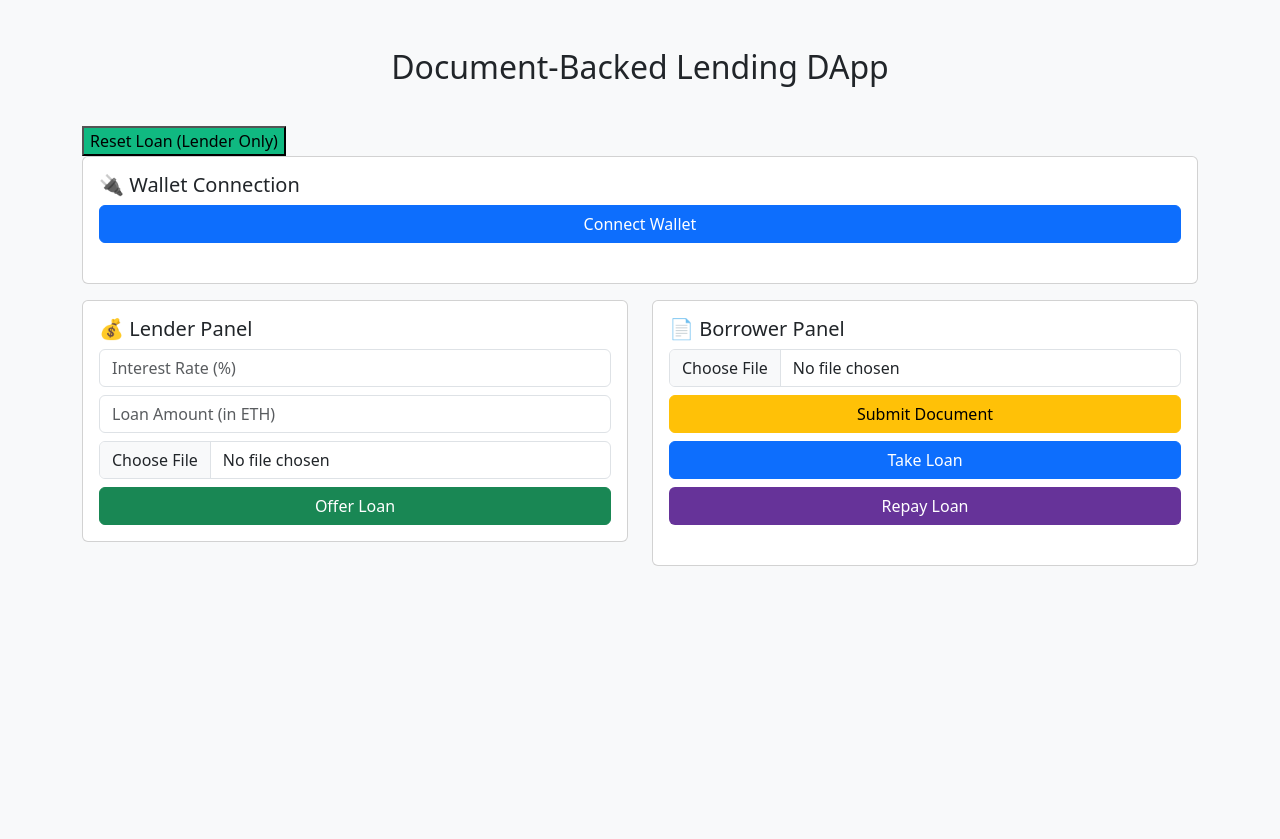
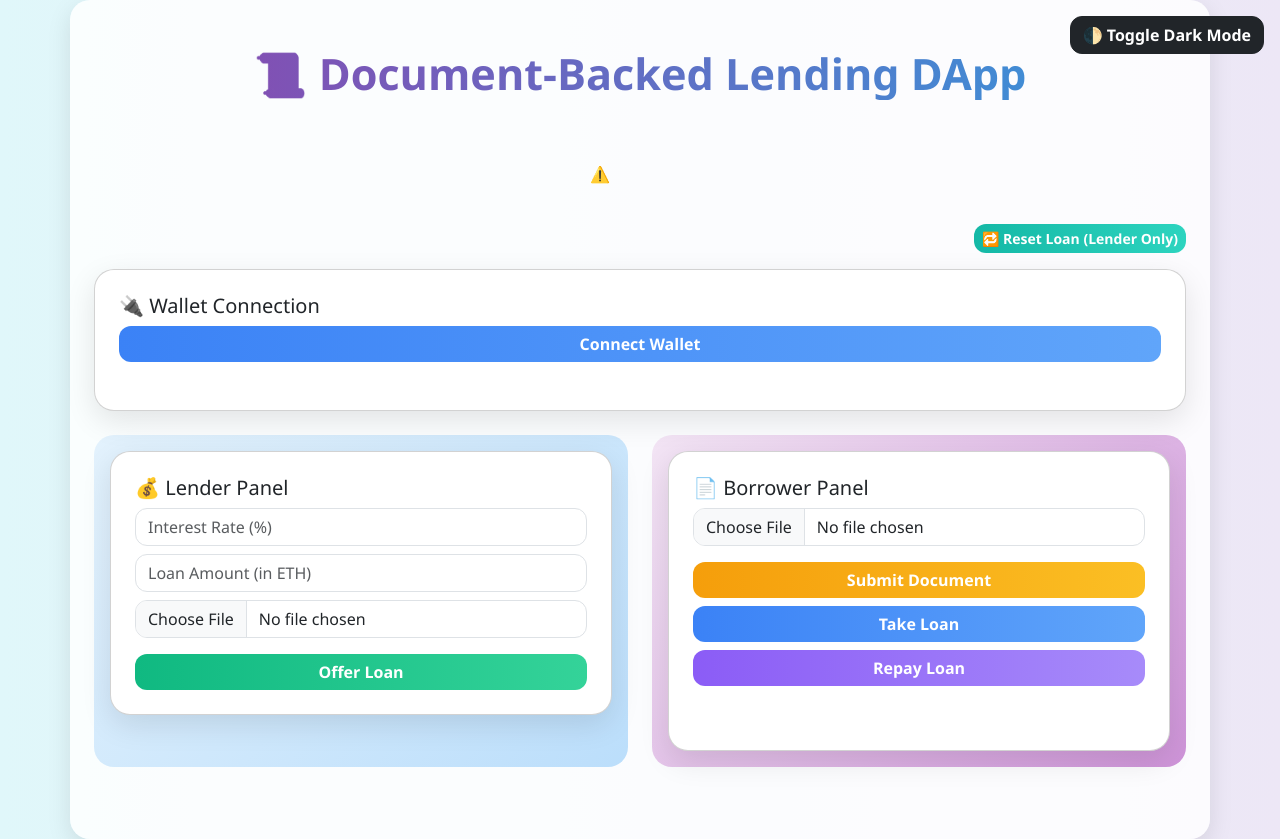
Before and after one commit to KatariTrivikram/P2P-lending, a plain HTML site: page index.html in a window 1280 px wide. Before the commit the page ends 800 px from the top, so only its background shows below. Drawn offline with nearby package versions, Linux system fonts and the light colour scheme; no server answers.

Commit message:
index.html

```diff
--- a/index.html
+++ b/index.html
@@ -1,49 +1,203 @@
 <!DOCTYPE html>
 <html lang="en">
 <head>
-  <meta charset="UTF-8">
-  <meta name="viewport" content="width=device-width, initial-scale=1.0">
+  <meta charset="UTF-8" />
+  <meta name="viewport" content="width=device-width, initial-scale=1.0"/>
   <title>Document-Backed Lending DApp</title>
   <script src="https://cdn.jsdelivr.net/npm/web3@latest/dist/web3.min.js"></script>
   <link href="https://cdn.jsdelivr.net/npm/bootstrap@5.3.0/dist/css/bootstrap.min.css" rel="stylesheet">
+  <script src="https://unpkg.com/@lottiefiles/lottie-player@latest/dist/lottie-player.js"></script>
+
+  <style>
+    :root {
+      --bg-light: #f3f4f6;
+      --bg-dark: #121212;
+      --text-light: #1f2937;
+      --text-dark: #f9fafb;
+    }
+
+    body {
+      background: linear-gradient(to right, #e0f7fa, #ede7f6);
+      transition: all 0.4s ease-in-out;
+      font-family: 'Segoe UI', sans-serif;
+    }
+
+    body.dark-mode {
+      background: linear-gradient(to right, #121212, #1f1f1f);
+      color: var(--text-dark);
+    }
+
+    .container {
+      background: rgba(255, 255, 255, 0.85);
+      border-radius: 20px;
+      box-shadow: 0 8px 25px rgba(0, 0, 0, 0.1);
+      transition: 0.4s;
+    }
+
+    body.dark-mode .container {
+      background: rgba(33, 33, 33, 0.85);
+      color: var(--text-dark);
+    }
+
+    .title {
+      font-size: 2.7rem;
+      font-weight: bold;
+      text-align: center;
+      background: linear-gradient(to right, #8e44ad, #3498db);
+      -webkit-background-clip: text;
+      -webkit-text-fill-color: transparent;
+    }
+
+    .lender-panel {
+      background: linear-gradient(135deg, #e3f2fd, #bbdefb);
+      border-radius: 20px;
+      padding: 1rem;
+    }
+
+    .borrower-panel {
+      background: linear-gradient(135deg, #f3e5f5, #ce93d8);
+      border-radius: 20px;
+      padding: 1rem;
+    }
+
+    .card {
+      border-radius: 20px;
+      backdrop-filter: blur(8px);
+      box-shadow: 0 10px 30px rgba(0, 0, 0, 0.1);
+      transition: 0.3s ease-in-out;
+    }
+
+    .card:hover {
+      transform: translateY(-5px);
+      box-shadow: 0 12px 30px rgba(0, 0, 0, 0.2);
+    }
+
+    .form-control {
+      border-radius: 12px;
+    }
+
+    .btn {
+      border-radius: 12px;
+      font-weight: 600;
+      transition: 0.3s;
+    }
+
+    .btn-success { background: linear-gradient(to right, #10b981, #34d399); color: white; border: none; }
+    .btn-warning { background: linear-gradient(to right, #f59e0b, #fbbf24); color: white; border: none; }
+    .btn-primary { background: linear-gradient(to right, #3b82f6, #60a5fa); color: white; border: none; }
+    .btn-purple  { background: linear-gradient(to right, #8b5cf6, #a78bfa); color: white; border: none; }
+    .btn-reset   { background: linear-gradient(to right, #14b8a6, #2dd4bf); color: white; border: none; }
+
+    #repayStatus {
+      font-weight: bold;
+    }
+
+    .dark-toggle {
+      position: fixed;
+      top: 1rem;
+      right: 1rem;
+      z-index: 999;
+    }
+
+    /* Toast styles */
+    #toastBox {
+      position: fixed;
+      bottom: 20px;
+      right: 20px;
+      z-index: 9999;
+    }
+
+    .toast {
+      background-color: #0d6efd;
+      color: white;
+      padding: 12px 20px;
+      border-radius: 10px;
+      margin-top: 10px;
+      animation: slideIn 0.5s ease-out;
+    }
+
+    @keyframes slideIn {
+      from { opacity: 0; transform: translateX(100px); }
+      to { opacity: 1; transform: translateX(0); }
+    }
+  </style>
 </head>
-<body class="bg-light">
-<div class="container py-5">
-  <h2 class="text-center mb-4">Document-Backed Lending DApp</h2>
-	<button onclick="resetLoanManually()" style="margin-top: 1rem; background-color: #10b981;">Reset Loan (Lender Only)</button>
+<body>
+  <button class="btn btn-dark dark-toggle" onclick="toggleDarkMode()">🌓 Toggle Dark Mode</button>
 
+  <div class="container py-5 px-4">
+    <h2 class="title mb-4">📜 Document-Backed Lending DApp</h2>
 
-  <div class="card mb-3 p-3">
+    <lottie-player
+      src="https://assets5.lottiefiles.com/packages/lf20_ydo1amjm.json"
+      background="transparent"
+      speed="1"
+      style="width: 100px; height: 100px; margin: 0 auto;"
+      loop
+      autoplay>
+    </lottie-player>
+
+    <div class="text-end mb-3">
+      <button onclick="resetLoanManually()" class="btn btn-reset btn-sm">🔁 Reset Loan (Lender Only)</button>
+    </div>
+
+    <div class="card mb-4 p-4">
       <h5>🔌 Wallet Connection</h5>
       <button class="btn btn-primary mb-2" onclick="connectWallet()">Connect Wallet</button>
       <p id="walletAddress" class="text-success"></p>
     </div>
 
     <div class="row">
-    <div class="col-md-6">
-      <div class="card p-3">
+      <div class="col-md-6 mb-4">
+        <div class="lender-panel h-100">
+          <div class="card p-4">
             <h5>💰 Lender Panel</h5>
             <input id="interestRate" class="form-control mb-2" placeholder="Interest Rate (%)">
             <input id="loanAmount" class="form-control mb-2" placeholder="Loan Amount (in ETH)">
-        <input type="file" id="lenderDoc" class="form-control mb-2">
-        <button class="btn btn-success" onclick="offerLoan()">Offer Loan</button>
+            <input type="file" id="lenderDoc" class="form-control mb-3">
+            <button class="btn btn-success w-100" onclick="offerLoan()">Offer Loan</button>
+          </div>
         </div>
       </div>
 
-    <div class="col-md-6">
-      <div class="card p-3">
+      <div class="col-md-6 mb-4">
+        <div class="borrower-panel h-100">
+          <div class="card p-4">
             <h5>📄 Borrower Panel</h5>
-        <input type="file" id="borrowerDoc" class="form-control mb-2">
-        <button class="btn btn-warning mb-2" onclick="submitDocument()">Submit Document</button>
-        <button class="btn btn-primary mb-2" onclick="takeLoan()">Take Loan</button>
-        <button class="btn btn-purple text-white" style="background-color: rebeccapurple;" onclick="repayLoan()">Repay Loan</button>
-        <p id="repayStatus" class="text-danger mt-2"></p>
+            <input type="file" id="borrowerDoc" class="form-control mb-3">
+            <button class="btn btn-warning w-100 mb-2" onclick="submitDocument()">Submit Document</button>
+            <button class="btn btn-primary w-100 mb-2" onclick="takeLoan()">Take Loan</button>
+            <button class="btn btn-purple w-100 mb-2" onclick="repayLoan()">Repay Loan</button>
+            <p id="repayStatus" class="mt-3 text-danger"></p>
+          </div>
         </div>
       </div>
     </div>
   </div>
 
+  <div id="toastBox"></div>
+
   <script>
+    // Toggle Dark Mode
+    function toggleDarkMode() {
+      document.body.classList.toggle("dark-mode");
+    }
+
+    // Toast Notification
+    function showToast(message, type = "info") {
+      const toast = document.createElement("div");
+      toast.className = "toast";
+      toast.innerText = message;
+
+      if (type === "error") toast.style.backgroundColor = "#dc3545";
+      if (type === "success") toast.style.backgroundColor = "#28a745";
+
+      document.getElementById("toastBox").appendChild(toast);
+      setTimeout(() => toast.remove(), 3000);
+    }
+
+    // Example call: showToast("Connected", "success");
+
 let web3;
 let account;
 const contractAddress = "0xC2e0620752E4115cA679d71Ad2c9ee63f2d046Fc";
@@ -236,6 +390,7 @@ const contractABI = [
 		"type": "function"
 	}
 ];
+
 let contract;
 
 async function connectWallet() {
@@ -258,7 +413,13 @@ async function offerLoan() {
   if (!file) return alert("Please upload a document");
 
   const hash = await getFileHash(file);
+  try {
     await contract.methods.offerLoan(rate, hash).send({ from: account, value: web3.utils.toWei(amount, 'ether') });
+    alert("Loan offered successfully.");
+  } catch (err) {
+    console.error(err);
+    alert("Failed to offer loan. Make sure the loan is reset and try again.");
+  }
 }
 
 async function submitDocument() {
@@ -275,10 +436,11 @@ async function takeLoan() {
 
 async function repayLoan() {
   try {
-    const [loanAmount, interestRate, loanStartTime] = await Promise.all([
+    const [loanAmount, interestRate, loanStartTime, lenderAddress] = await Promise.all([
       contract.methods.loanAmount().call(),
       contract.methods.interestRate().call(),
-      contract.methods.loanStartTime().call()
+      contract.methods.loanStartTime().call(),
+      contract.methods.lender().call()
     ]);
 
     const now = Math.floor(Date.now() / 1000);
@@ -290,20 +452,38 @@ async function repayLoan() {
 
     await contract.methods.repayLoan().send({ from: account, value: totalDue.toString() });
 
-    document.getElementById("repayStatus").innerText = "Repayment successful. Resetting loan...";
+    document.getElementById("repayStatus").innerText = "✅ Repayment successful. Resetting loan...";
+    document.getElementById("repayStatus").classList.remove("text-danger");
+    document.getElementById("repayStatus").classList.add("text-success");
 
-    // Auto-reset loan after repayment
+    // Try auto reset (only if lender)
+    if (account.toLowerCase() === lenderAddress.toLowerCase()) {
       try {
         await contract.methods.resetLoan().send({ from: account });
-      document.getElementById("repayStatus").innerText = "Loan repaid and reset. You can now start a new one.";
+        document.getElementById("repayStatus").innerText = "✅ Loan repaid and reset. You can now start a new one.";
       } catch (resetError) {
         console.error("Reset failed:", resetError);
         document.getElementById("repayStatus").innerText = "Repayment done, but loan reset failed.";
       }
+    } else {
+      document.getElementById("repayStatus").innerText = "✅ Repayment done. Lender must reset to start a new loan.";
+    }
 
   } catch (err) {
     console.error("Repay failed:", err);
-    document.getElementById("repayStatus").innerText = "Failed to repay loan.";
+    document.getElementById("repayStatus").innerText = "❌ Failed to repay loan.";
+  }
+}
+
+async function resetLoanManually() {
+  try {
+    await contract.methods.resetLoan().send({ from: account });
+    document.getElementById("repayStatus").innerText = "Loan reset manually by lender.";
+    document.getElementById("repayStatus").classList.remove("text-danger");
+    document.getElementById("repayStatus").classList.add("text-success");
+  } catch (err) {
+    console.error(err);
+    document.getElementById("repayStatus").innerText = "Manual reset failed.";
   }
 }
 
@@ -321,15 +501,6 @@ async function getFileHash(file) {
     reader.readAsArrayBuffer(file);
   });
 }
-async function resetLoanManually() {
-    try {
-        await contract.methods.resetLoan().send({ from: account });
-        document.getElementById("repayStatus").innerText = "Loan reset manually by lender.";
-    } catch (err) {
-        console.error(err);
-        document.getElementById("repayStatus").innerText = "Manual reset failed.";
-    }
-}
 
   </script>
 </body>
```
Lines whose indentation alone changed are shown as unchanged.
